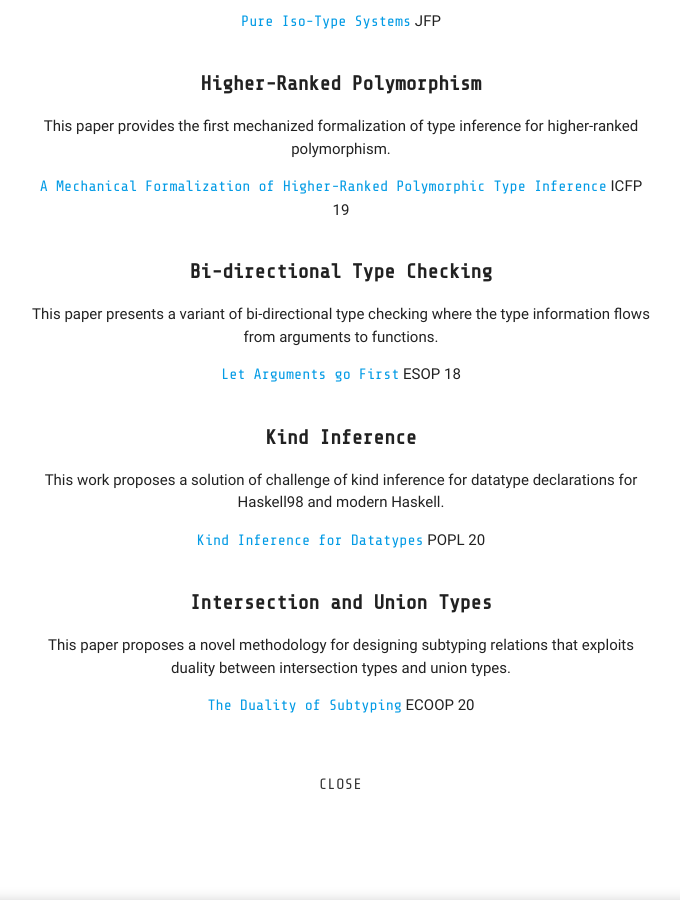
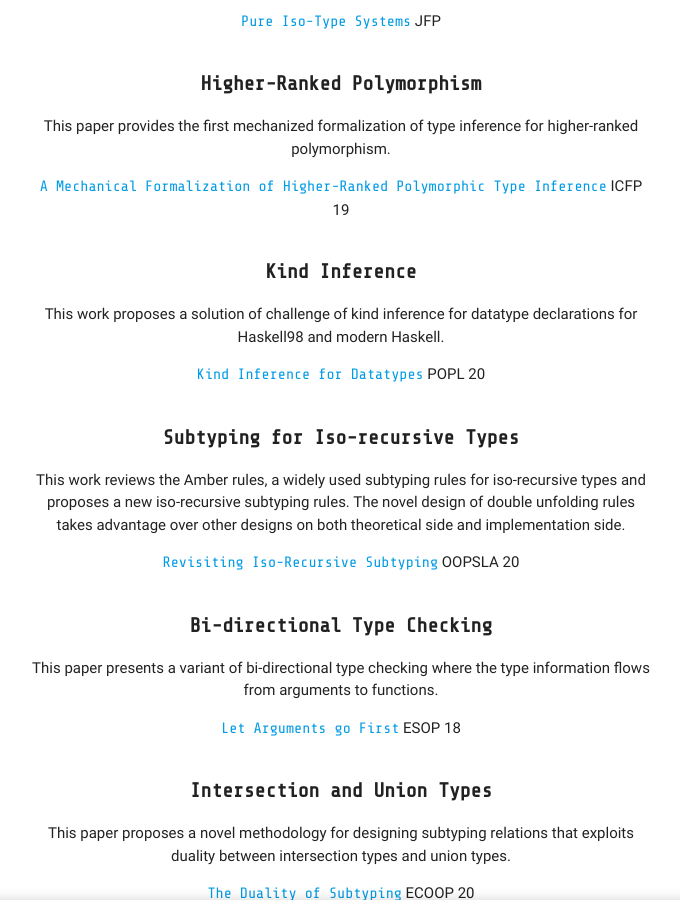
Before and after one commit to hkuplg/hkuplg.github.io, a Jekyll site: the page built from index.html, in a window 1280 px wide and 900 px high, scrolled down 1374 px. Shown: the whole window, without its empty margins (299-979 px from the left). Built offline with Jekyll 4.4.1, drawn with Linux system fonts in a browser that asks for light colours; the list of posts is cut into pages by our own code.

Commit message:
add OOPSLA paper

```diff
--- a/_data/highlight.yml
+++ b/_data/highlight.yml
@@ -49,18 +49,24 @@
     - title: A Mechanical Formalization of Higher-Ranked Polymorphic Type Inference
       conf: ICFP 19
       link: https://i.cs.hku.hk/~bruno/papers/icfp2019.pdf
+- work: Kind Inference
+  description: This work proposes a solution of challenge of kind inference for datatype declarations for Haskell98 and modern Haskell.
+  papers:
+    - title: Kind Inference for Datatypes
+      conf: POPL 20
+      link: https://i.cs.hku.hk/~bruno/papers/popl20.pdf
+- work: Subtyping for Iso-recursive Types
+  description: This work reviews the Amber rules, a widely used subtyping rules for iso-recursive types and proposes a new iso-recursive subtyping rules. The novel design of double unfolding rules takes advantage over other designs on both theoretical side and implementation side.
+  papers:
+    - title: Revisiting Iso-Recursive Subtyping
+      conf: OOPSLA 20
+      link: https://i.cs.hku.hk/~bruno/papers/oopsla20-recursive.pdf
 - work: Bi-directional Type Checking
   description: This paper presents a variant of bi-directional type checking where the type information flows from arguments to functions.
   papers:
     - title: Let Arguments go First
       conf: ESOP 18
       link: https://i.cs.hku.hk/~bruno/papers/arguments-esop18.pdf
-- work: Kind Inference
-  description: This work proposes a solution of challenge of kind inference for datatype declarations for Haskell98 and modern Haskell.
-  papers:
-    - title: Kind Inference for Datatypes
-      conf: POPL 20
-      link: https://i.cs.hku.hk/~bruno/papers/popl20.pdf
 - work: Intersection and Union Types
   description: This paper proposes a novel methodology for designing subtyping relations that exploits duality between intersection types and union types.
   papers:
```
